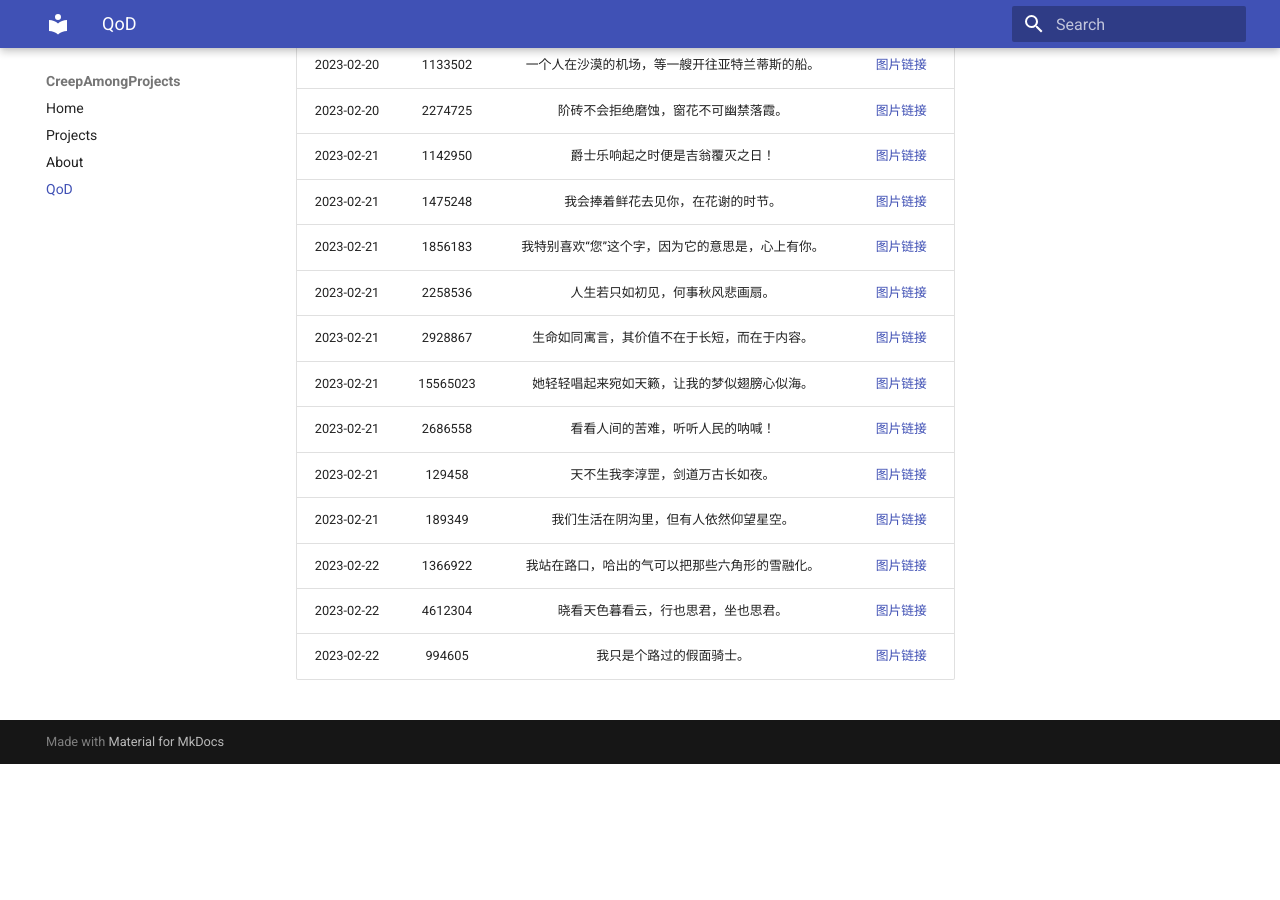
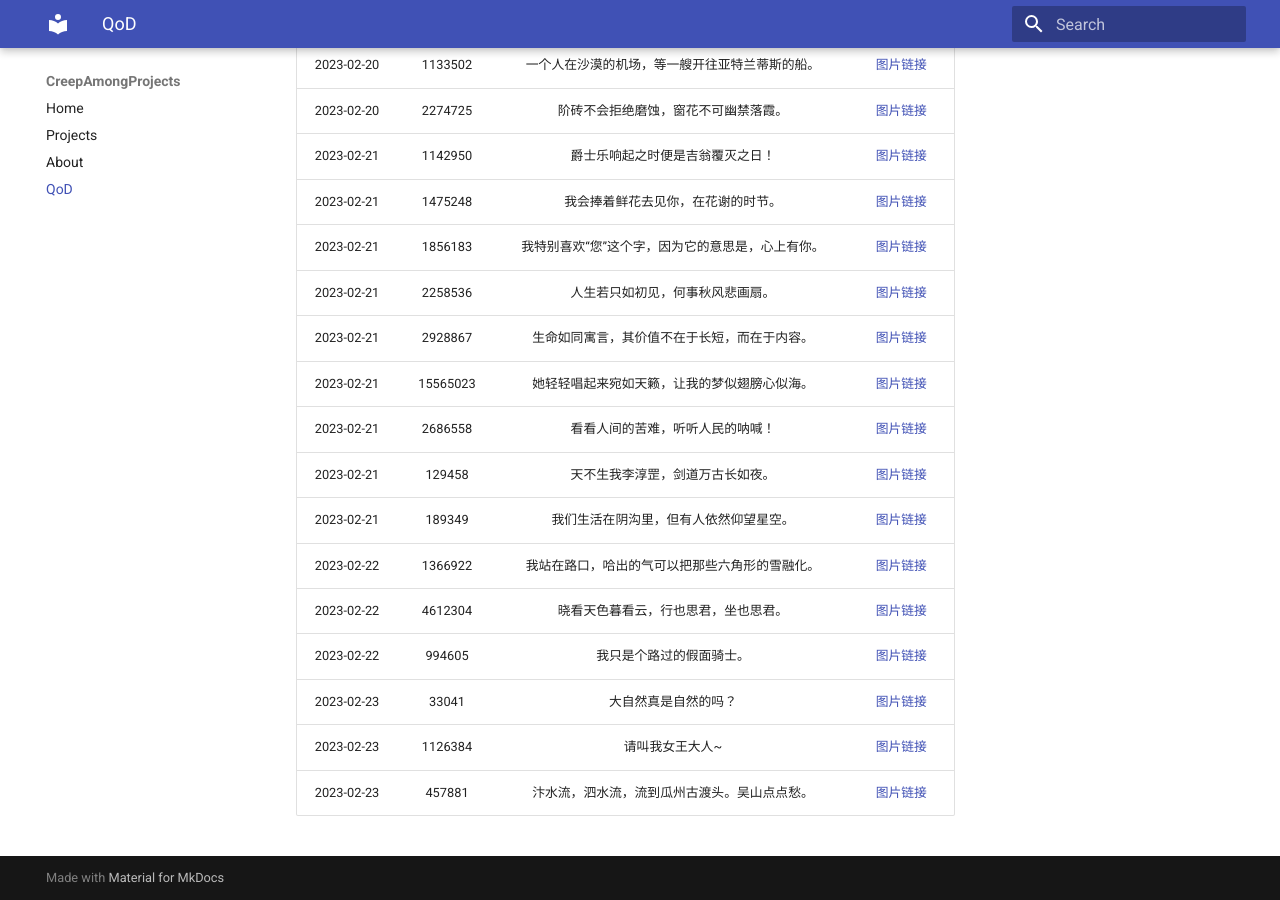
Before and after one commit to Creep-Among-Projects/CAP-Pages, an MkDocs documentation site: the page built from docs/qod.md, in a window 1280 px wide and 900 px high, scrolled down 1947 px. Built offline with MkDocs 1.6.1 and Material for MkDocs 9.7.7, drawn with Linux system fonts in a browser that asks for light colours; comment, search, counter and statistics services are not loaded; before the commit the page ends 2711 px from its top, so only the background shows below that.

Commit message:
QoD Generator: 2023-02-23 20:34:37 UTC+00:00

```diff
--- a/docs/qod.md
+++ b/docs/qod.md
@@ -76,3 +76,6 @@ Theoretically three daily quotes will be automatically updated here each day.
 |2023-02-22|1366922|我站在路口，哈出的气可以把那些六角形的雪融化。|[图片链接](./qods/1366922.jpg)|
 |2023-02-22|4612304|晓看天色暮看云，行也思君，坐也思君。|[图片链接](./qods/4612304.jpg)|
 |2023-02-22|994605|我只是个路过的假面骑士。|[图片链接](./qods/994605.jpg)|
+|2023-02-23|33041|大自然真是自然的吗？|[图片链接](./qods/33041.jpg)|
+|2023-02-23|1126384|请叫我女王大人~|[图片链接](./qods/1126384.jpg)|
+|2023-02-23|457881|汴水流，泗水流，流到瓜州古渡头。吴山点点愁。|[图片链接](./qods/457881.jpg)|
```
Also changed, not shown: docs/qods/1126384.jpg (added), docs/qods/33041.jpg (added), docs/qods/457881.jpg (added), 1 other file.
